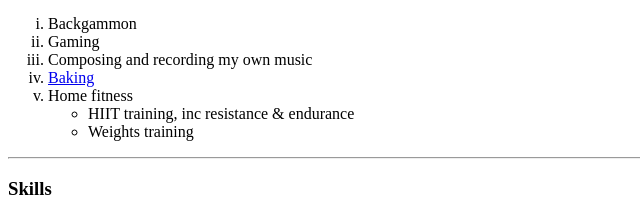
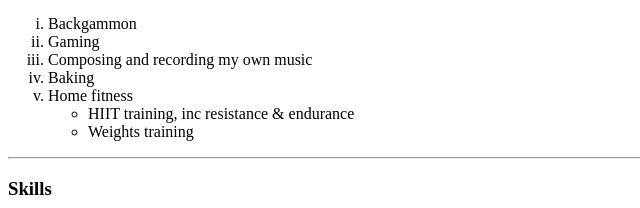
Before and after one commit to 0GhostEgg0/CV, a plain HTML site: page index.html in a window 1280 px wide. Shown: the part 744-952 px from the top of the page, 0-640 px from the left. Drawn offline with Linux system fonts and the light colour scheme.

Commit message:
Remove Baking <a>
Removed the anchor tag for 'Baking' in the Hobbies section as it linked to a picture on my Instagram account, which is set to private.

```diff
--- a/index.html
+++ b/index.html
@@ -77,7 +77,7 @@
     <li>Backgammon</li>
     <li>Gaming</li>
     <li>Composing and recording my own music</li>
-    <li><a href="https://www.instagram.com/p/B-wsNeRl09YvZuVHxsZPyGg8-U8g86RufRh9dk0/">Baking</a></li>
+    <li>Baking</li>
     <li>Home fitness <ul>
         <li>HIIT training, inc resistance & endurance</li>
         <li>Weights training</li>
```
